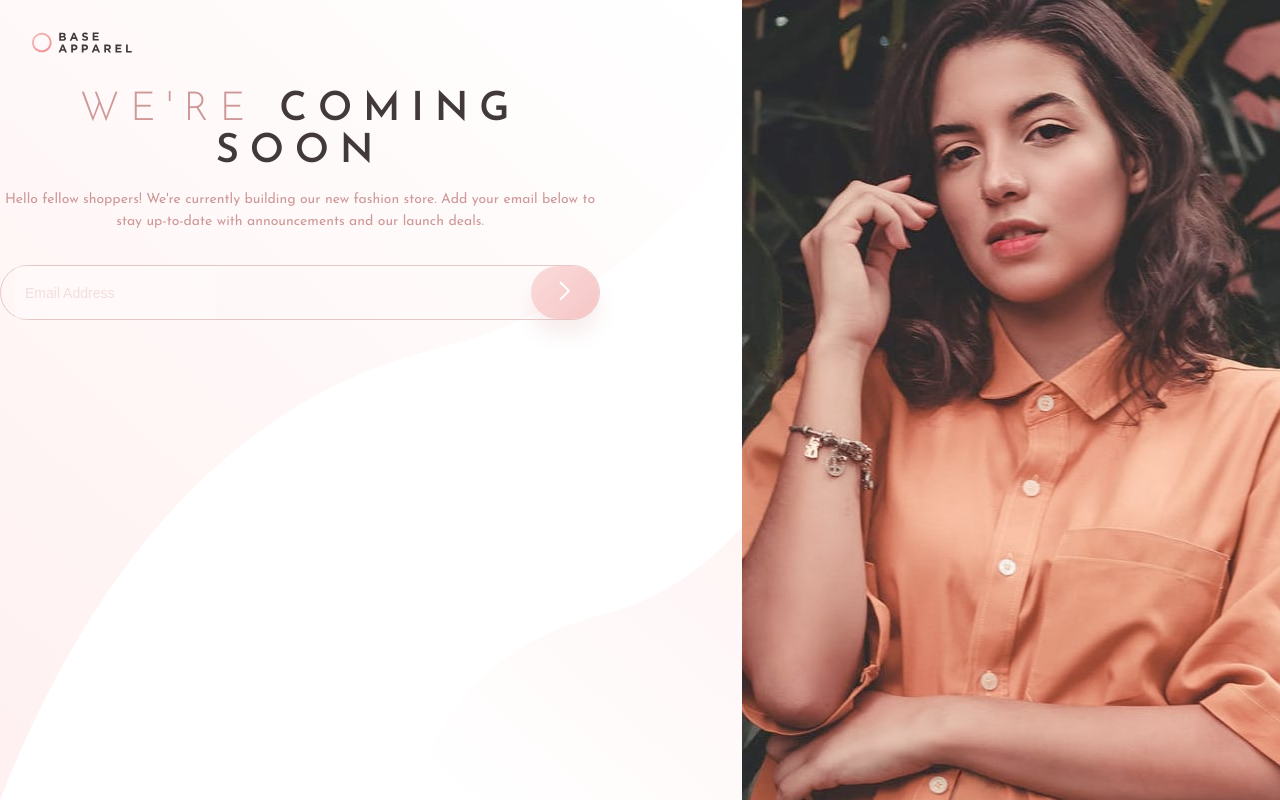
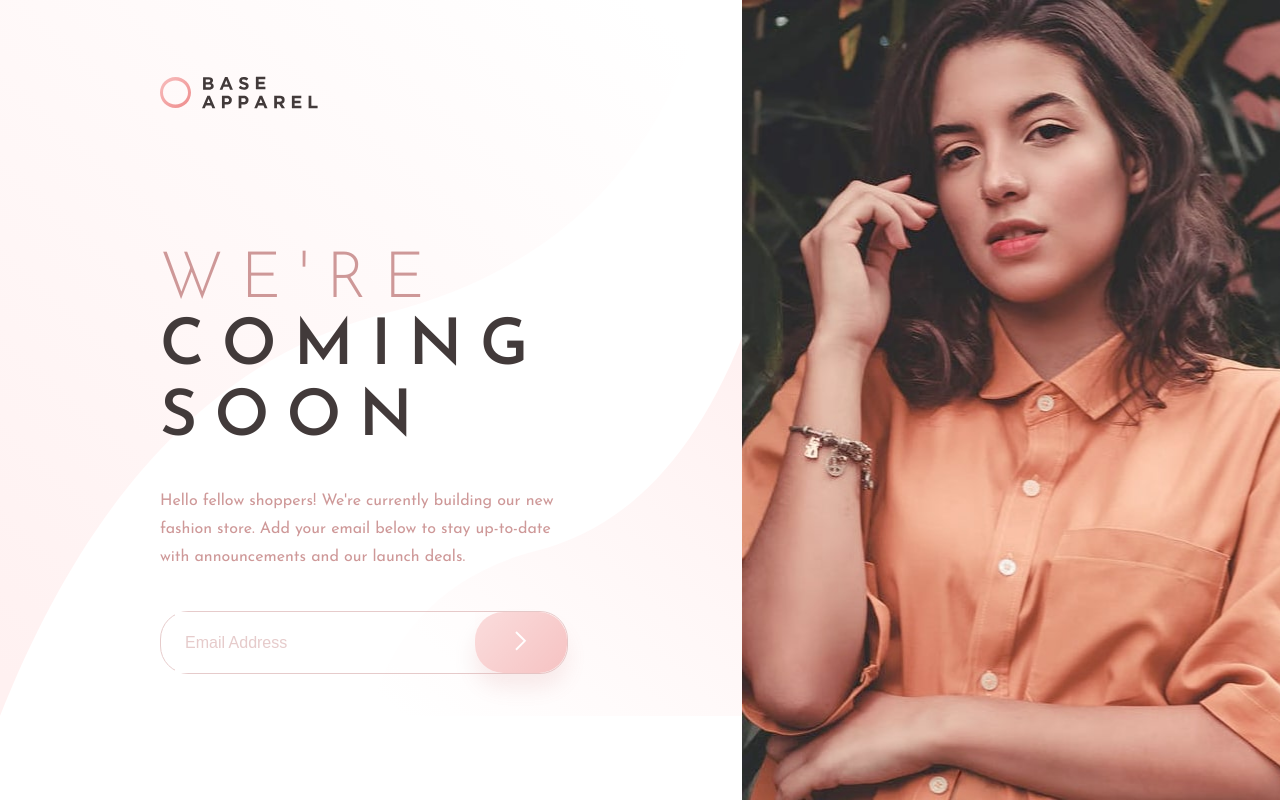
Before and after one commit to VeljkoKnezevic/base-apparel-coming-soon-page, a plain HTML site: page index.html in a window 1280 px wide. Drawn offline with Linux system fonts and the light colour scheme.

Commit message:
css done, form error checking left

```diff
--- /dev/null
+++ b/app.js
@@ -0,0 +1,10 @@
+const handleErrors = () => {};
+
+const handleForm = (() => {
+  const form = document.querySelector(".content__form");
+  const error = document.querySelector(".content__form__error");
+  const input = form.children[0].value;
+  form.addEventListener("submit", (e) => {
+    e.preventDefault();
+  });
+})();
--- a/index.html
+++ b/index.html
@@ -16,6 +16,7 @@
       href="https://fonts.googleapis.com/css2?family=Josefin+Sans:wght@300;400;600&display=swap"
       rel="stylesheet"
     />
+    <script src="./app.js" defer></script>
     <title>Frontend Mentor | Base Apparel coming soon page</title>
   </head>
   <body>
@@ -35,12 +36,13 @@
         <form class="content__form">
           <input
             class="content__form__input"
-            type="text"
+            type="email"
             placeholder="Email Address"
           />
           <button type="submit" class="content__form__button">
             <img src="./images/icon-arrow.svg" alt="" />
           </button>
+          <div class="content__form__error"></div>
         </form>
       </section>
       <div class="right-side"></div>
--- a/styles/styles.scss
+++ b/styles/styles.scss
@@ -27,7 +27,6 @@ main {
   display: flex;
   flex-direction: column;
   margin: 0 auto;
-  max-width: 600px;
 
   .right-side {
     order: 1;
@@ -77,11 +76,11 @@ main {
       margin-top: 32px;
 
       &__input {
+        width: 100%;
         font-weight: 400;
         font-size: 14px;
         line-height: 28px;
-        mix-blend-mode: normal;
-        opacity: 0.5;
+
         border: none;
         margin-left: 14px;
         padding: 10px;
@@ -105,10 +104,25 @@ main {
 @media (min-width: 1200px) {
   body {
     background-image: url("../images/bg-pattern-desktop.svg");
+    background-repeat: no-repeat;
+    background-size: 58%;
   }
 
   main {
     margin: 0;
+    width: 58%;
+
+    .header {
+      width: 55%;
+      margin: 0 auto;
+      margin-left: 160px;
+
+      img {
+        margin: 76px 0 136px;
+        width: 158px;
+        height: 33px;
+      }
+    }
 
     .right-side {
       background-image: url("../images/hero-desktop.jpg");
@@ -121,7 +135,40 @@ main {
     }
 
     .content {
+      width: 55%;
       margin: 0 auto;
+      margin-left: 160px;
+
+      &__heading {
+        font-size: 64px;
+        line-height: 64px;
+        letter-spacing: 17.3206px;
+        text-align: left;
+
+        &--dark {
+          font-size: 64px;
+          line-height: 71px;
+        }
+      }
+
+      &__para {
+        font-size: 16px;
+        line-height: 28px;
+        text-align: left;
+        margin-top: 32px;
+      }
+
+      &__form {
+        margin-top: 40px;
+        &__input {
+          font-size: 16px;
+          line-height: 28px;
+        }
+
+        &__button {
+          padding: 19px 40px;
+        }
+      }
     }
   }
 }
```
Also changed, not shown: styles/styles.css, 1 other file.
